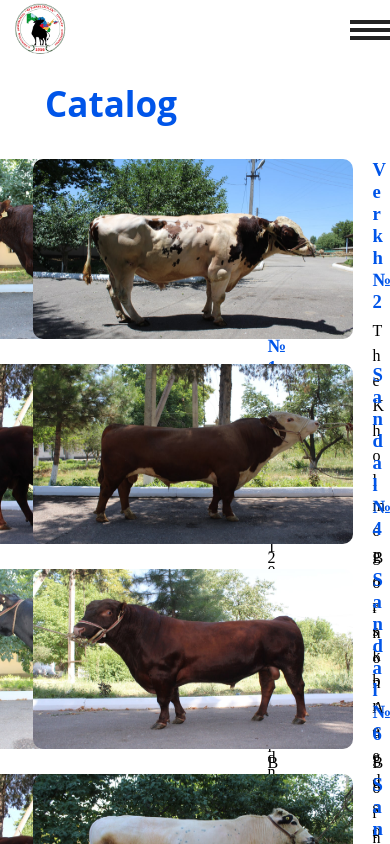
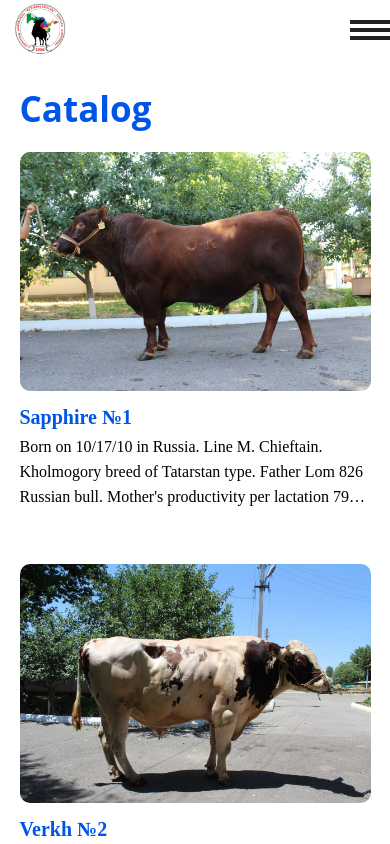
Before and after one commit to ValisherBotirov/Uz-nasilchilik, a Vue app: page /catolog in a window 390 px wide. Shown: the top 844 px of the page. Built offline with nearby package versions, Linux system fonts and the light colour scheme.

Commit message:
add responsive catolog page"

```diff
--- a/src/views/CatologView.vue
+++ b/src/views/CatologView.vue
@@ -1,16 +1,19 @@
 <template>
   <div class="catalogue">
     <h1 class="catalogue__title">Catalog</h1>
-    <div class="catalogue__cell" v-for="(item, index) in displaySlide" :key="index">
-      <div class="catalogue__cell__left">
-        <img :src="item.img" class="catalogue__cell__left__img" />
+    <div class="catologue-card">
+      <div class="catalogue__cell" v-for="(item, index) in displaySlide" :key="index">
+        <div class="catalogue__cell__left">
+          <img :src="item.img" class="catalogue__cell__left__img" />
+        </div>
+        <div class="catalogue__cell__right">
+          <h3 class="catalogue__cell__right__title">{{ item.title }} №{{ pageLimit * currentPage + index + 1 }}</h3>
+          <p class="catalogue__cell__right__description">{{ item.description }}</p>
+        </div>
       </div>
-      <div class="catalogue__cell__right">
-        <h3 class="catalogue__cell__right__title">{{ item.title }} №{{ pageLimit * currentPage + index + 1 }}</h3>
-        <p class="catalogue__cell__right__description">{{ item.description }}</p>
-      </div>
-    </div>
-    <div class="slide_control">
+
+  </div>
+  <div class="slide_control">
       <p class="prevSlide" :disabled="this.currentPage === 0" @click="prevSlide">&larr;</p>
       <span> {{ maxPageFunc }} </span>
       <p class="nextSlide" :disabled="this.currentPage === this.maxPage - 1" @click="nextSlide">&rarr;</p>
@@ -281,36 +284,35 @@ export default {
 </script>
 
 <style scoped>
-.catalogue__title {
+.catalogue{
+  width: 90%;
+  margin : 0 auto;
+}
+.catalogue__title{
   color: #0055e9;
   font-size: 35px;
-  width: 100%;
-  margin-bottom: 2rem;
+  margin: 20px 0;
 }
-.swiper_img_box img {
-  width: 100%;
+.catologue-card{
+  display: grid;
+  grid-template-columns: 1fr 1fr;
+  gap: 30px;
 }
-.catalogue {
-  padding: 15px 45px;
-  padding-bottom: 130px;
-  display: inline-flex;
-  flex-direction: row;
+.catalogue__cell{
+  display: flex;
+  gap: 15px;
+  justify-content: center;
   align-items: center;
-  justify-content: center;
-  flex-wrap: wrap;
-  align-items: flex-start;
-  width: calc(100% - 90px);
-  justify-content: flex-start;
+  margin-bottom: 25px;
 }
-.catalogue__cell {
+.catalogue__cell__left{
   max-height: 180px;
-  display: inline-flex;
-  flex-direction: row;
-  align-items: center;
-  justify-content: center;
-  margin-bottom: 25px;
-  align-items: flex-start;
-  width: 50%;
+}
+.catalogue__cell__left__img{
+width: 100%;
+height: 100%;
+border-radius: 10px;
+object-fit: cover;
 }
 .slide_control {
   display: flex;
@@ -318,47 +320,8 @@ export default {
   justify-content: center;
   width: 100%;
   gap: 1rem;
-  margin-top: 2rem;
-}
-.catalogue__cell__left {
-  display: inline-flex;
-  flex-direction: column;
-  align-items: center;
-  justify-content: center;
-  width: 320px;
-}
-.catalogue__cell__left__img {
-  width: 320px;
-  height: 180px;
-}
-img {
-  border-radius: 10px;
-}
-.catalogue__cell__right {
-  display: inline-flex;
-  flex-direction: column;
-  align-items: center;
-  justify-content: center;
-  width: calc(100% - 320px);
-  align-items: flex-start;
-  margin-left: 20px;
-}
-.catalogue__cell__right__title {
-  transition: all 0.3s;
-  margin: 0;
-  text-align: left;
-  width: 90%;
-  word-break: break-word;
-  margin-bottom: 5px;
-  color: #0055e9;
-  font-family: "Times New Roman", Times, serif;
-}
-.catalogue__cell__right__description {
-  word-break: break-word;
-  width: 90%;
-  margin: 0;
-  text-align: left;
-  color: #000;
+  margin-top: 60px;
+  margin-bottom: 30px;
 }
 .prevSlide,
 .nextSlide {
@@ -371,9 +334,50 @@ img {
   transform: translateY(-2px);
 }
 
+.catalogue__cell__right__title {
+  transition: all 0.3s;
+  word-break: break-word;
+  margin-bottom: 5px;
+  color: #0055e9;
+  font-family: "Times New Roman", Times, serif;
+  font-size: 20px;
+}
 p,
 span {
   font-family: "Times New Roman", Times, serif;
   line-height: 25px;
 }
+.catalogue__cell__right__description {
+  word-break: break-word;
+  color: #000;
+}
+
+@media (max-width:1110px){
+  .catalogue__cell{
+    flex-direction: column;
+  }
+  .catalogue__cell__left{
+    width: 100%;
+    max-height: 280px;
+  }
+  .catalogue__cell__right__description{
+    text-overflow: ellipsis;
+    overflow: hidden;
+    display: -webkit-box;
+    -webkit-line-clamp: 3;
+    -webkit-box-orient: vertical;
+  }
+}
+@media (max-width:680px){
+  .catologue-card{
+    grid-template-columns: 1fr;
+  }
+  .catalogue__cell__left{
+    max-height: 320px;
+  }
+  .slide_control{
+    margin-top: 20px;
+  }
+}
+
 </style>
```
